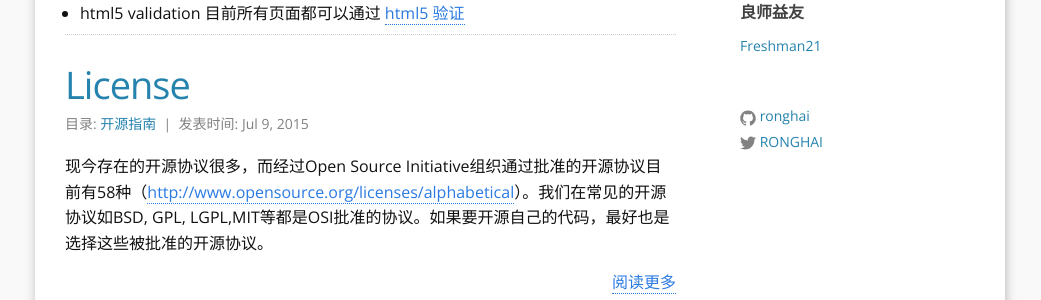
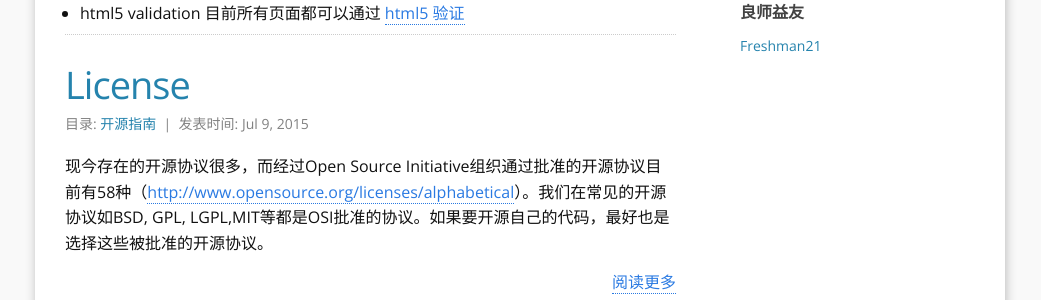
Before and after one commit to RONGHAI/RONGHAI.github.io, a Jekyll site: the page built from index.html, in a window 1280 px wide. Shown: the part 731-1031 px from the top of the page, without its empty margins (120-1161 px from the left). Built offline with Jekyll 4.4.1, drawn with Linux system fonts in a browser that asks for light colours; the list of posts is cut into pages by our own code.

Commit message:
move media links to footer

```diff
--- a/_includes/aboutme.html
+++ b/_includes/aboutme.html
@@ -7,19 +7,18 @@
   -->
   <!-- <span>{{site.aboutme}}</span> <br /> -->
 
-  {% if site.show_contact %}
-
+  {% if  false and site.show_contact %}
+  <!-- no show social media list -->
 
   <ul class="social-media-list">
     {% if site.github_username %}
     <li>
-      <a href="https://github.com/{{ site.github_username }}">
+      <a href="https://github.com/{{ site.github_username }}"  title="Follow @{{ site.github_username }}">
         <span class="icon  icon--github">
           <svg viewBox="0 0 16 16">
             <path fill="#828282" d="M7.999,0.431c-4.285,0-7.76,3.474-7.76,7.761 c0,3.428,2.223,6.337,5.307,7.363c0.388,0.071,0.53-0.168,0.53-0.374c0-0.184-0.007-0.672-0.01-1.32 c-2.159,0.469-2.614-1.04-2.614-1.04c-0.353-0.896-0.862-1.135-0.862-1.135c-0.705-0.481,0.053-0.472,0.053-0.472 c0.779,0.055,1.189,0.8,1.189,0.8c0.692,1.186,1.816,0.843,2.258,0.645c0.071-0.502,0.271-0.843,0.493-1.037 C4.86,11.425,3.049,10.76,3.049,7.786c0-0.847,0.302-1.54,0.799-2.082C3.768,5.507,3.501,4.718,3.924,3.65 c0,0,0.652-0.209,2.134,0.796C6.677,4.273,7.34,4.187,8,4.184c0.659,0.003,1.323,0.089,1.943,0.261 c1.482-1.004,2.132-0.796,2.132-0.796c0.423,1.068,0.157,1.857,0.077,2.054c0.497,0.542,0.798,1.235,0.798,2.082 c0,2.981-1.814,3.637-3.543,3.829c0.279,0.24,0.527,0.713,0.527,1.437c0,1.037-0.01,1.874-0.01,2.129 c0,0.208,0.14,0.449,0.534,0.373c3.081-1.028,5.302-3.935,5.302-7.362C15.76,3.906,12.285,0.431,7.999,0.431z"/>
           </svg>
         </span>
-
         <span class="username">{{ site.github_username }}</span>
       </a>
     </li>
@@ -28,7 +27,7 @@
     {% if site.twitter_username %}
     <li>
       <a href="https://twitter.com/{{ site.twitter_username }}">
-        <span class="icon  icon--twitter">
+        <span class="icon  icon--twitter" title="Follow @{{ site.twitter_username }}">
           <svg viewBox="0 0 16 16">
             <path fill="#828282" d="M15.969,3.058c-0.586,0.26-1.217,0.436-1.878,0.515c0.675-0.405,1.194-1.045,1.438-1.809
             c-0.632,0.375-1.332,0.647-2.076,0.793c-0.596-0.636-1.446-1.033-2.387-1.033c-1.806,0-3.27,1.464-3.27,3.27 c0,0.256,0.029,0.506,0.085,0.745C5.163,5.404,2.753,4.102,1.14,2.124C0.859,2.607,0.698,3.168,0.698,3.767 c0,1.134,0.577,2.135,1.455,2.722C1.616,6.472,1.112,6.325,0.671,6.08c0,0.014,0,0.027,0,0.041c0,1.584,1.127,2.906,2.623,3.206 C3.02,9.402,2.731,9.442,2.433,9.442c-0.211,0-0.416-0.021-0.615-0.059c0.416,1.299,1.624,2.245,3.055,2.271 c-1.119,0.877-2.529,1.4-4.061,1.4c-0.264,0-0.524-0.015-0.78-0.046c1.447,0.928,3.166,1.469,5.013,1.469 c6.015,0,9.304-4.983,9.304-9.304c0-0.142-0.003-0.283-0.009-0.423C14.976,4.29,15.531,3.714,15.969,3.058z"/>
@@ -39,6 +38,23 @@
       </a>
     </li>
     {% endif %}
+
+
+    {% if site.cash_username %}
+    <li>
+      <a href="https://cash.me/${{ site.cash_username }}" title="Donate ${{ site.cash_username }}">
+        <span class="icon  icon--cash">
+          <svg viewBox="0 0 50 50">
+              <path fill="#828282" d="M17.432,0h15.135c5.021,0,7.529,0,10.231,0.854c2.95,1.074,5.273,3.397,6.348,6.347 C50,9.903,50,12.412,50,17.432v15.136c0,5.019,0,7.528-0.854,10.23c-1.074,2.949-3.397,5.273-6.348,6.347 C40.097,50,37.588,50,32.567,50H17.432c-5.02,0-7.529,0-10.231-0.854c-2.95-1.073-5.273-3.397-6.347-6.347 C0,40.097,0,37.587,0,32.568V17.432c0-5.02,0-7.529,0.854-10.231c1.074-2.95,3.397-5.273,6.347-6.347C9.903,0,12.413,0,17.432,0 L17.432,0"></path>
+              <path fill="#FFFFFF" d="M32.305,15.826c-1.377-1.735-3.167-2.873-5.532-3.229v10.718 c4.085,1.193,8.017,2.896,8.017,8.229c0,4.572-2.817,7.988-8.017,8.375v2.164h-1.634l-0.87,0.004v-2.219 c-3.932-0.329-7.195-2.111-9.058-4.915l2.359-1.567c1.78,2.681,4.381,3.784,6.699,4.031l-0.001-11.809 c-3.973-1.072-8.271-2.692-8.271-7.886c0-4.864,3.845-7.543,8.274-7.832V7.92l0,0V7.917h2.5v2.014 c3.227,0.328,5.773,1.858,7.643,4.246L32.305,15.826z M24.269,12.535c-3.062,0.206-5.457,1.93-5.457,5.022 c0,3.133,2.725,4.369,5.457,5.112V12.535z M32.052,31.626c0-3.169-1.741-4.261-5.279-5.357v11.125 C30.192,37.094,32.052,34.917,32.052,31.626z"></path>
+            </svg>
+        </span>
+        <span class="username">${{ site.cash_username }}</span>
+      </a>
+    </li>
+    {% endif %}
+
+
   </ul>
   {% endif %}
 </div>
--- a/_includes/footer.html
+++ b/_includes/footer.html
@@ -1,5 +1,37 @@
 <footer class="site-footer">
   <p>Copyright &copy; <a href="{{ site.baseurl }}/">{{site.title}}</a></p>
+   {% if site.show_contact %}
+      <p>
+      {% if site.github_username %}
+        <a href="https://github.com/{{ site.github_username }}"  title="Follow @{{ site.github_username }}">
+          <span class="icon  icon--github">
+            <svg viewBox="0 0 16 16">
+              <path fill="#828282" d="M7.999,0.431c-4.285,0-7.76,3.474-7.76,7.761 c0,3.428,2.223,6.337,5.307,7.363c0.388,0.071,0.53-0.168,0.53-0.374c0-0.184-0.007-0.672-0.01-1.32 c-2.159,0.469-2.614-1.04-2.614-1.04c-0.353-0.896-0.862-1.135-0.862-1.135c-0.705-0.481,0.053-0.472,0.053-0.472 c0.779,0.055,1.189,0.8,1.189,0.8c0.692,1.186,1.816,0.843,2.258,0.645c0.071-0.502,0.271-0.843,0.493-1.037 C4.86,11.425,3.049,10.76,3.049,7.786c0-0.847,0.302-1.54,0.799-2.082C3.768,5.507,3.501,4.718,3.924,3.65 c0,0,0.652-0.209,2.134,0.796C6.677,4.273,7.34,4.187,8,4.184c0.659,0.003,1.323,0.089,1.943,0.261 c1.482-1.004,2.132-0.796,2.132-0.796c0.423,1.068,0.157,1.857,0.077,2.054c0.497,0.542,0.798,1.235,0.798,2.082 c0,2.981-1.814,3.637-3.543,3.829c0.279,0.24,0.527,0.713,0.527,1.437c0,1.037-0.01,1.874-0.01,2.129 c0,0.208,0.14,0.449,0.534,0.373c3.081-1.028,5.302-3.935,5.302-7.362C15.76,3.906,12.285,0.431,7.999,0.431z"/>
+            </svg>
+          </span>
+        </a>
+      {% endif %}
+      {% if site.twitter_username %}
+        <a href="https://twitter.com/{{ site.twitter_username }}">
+          <span class="icon  icon--twitter" title="Follow @{{ site.twitter_username }}">
+            <svg viewBox="0 0 16 16">
+              <path fill="#828282" d="M15.969,3.058c-0.586,0.26-1.217,0.436-1.878,0.515c0.675-0.405,1.194-1.045,1.438-1.809
+              c-0.632,0.375-1.332,0.647-2.076,0.793c-0.596-0.636-1.446-1.033-2.387-1.033c-1.806,0-3.27,1.464-3.27,3.27 c0,0.256,0.029,0.506,0.085,0.745C5.163,5.404,2.753,4.102,1.14,2.124C0.859,2.607,0.698,3.168,0.698,3.767 c0,1.134,0.577,2.135,1.455,2.722C1.616,6.472,1.112,6.325,0.671,6.08c0,0.014,0,0.027,0,0.041c0,1.584,1.127,2.906,2.623,3.206 C3.02,9.402,2.731,9.442,2.433,9.442c-0.211,0-0.416-0.021-0.615-0.059c0.416,1.299,1.624,2.245,3.055,2.271 c-1.119,0.877-2.529,1.4-4.061,1.4c-0.264,0-0.524-0.015-0.78-0.046c1.447,0.928,3.166,1.469,5.013,1.469 c6.015,0,9.304-4.983,9.304-9.304c0-0.142-0.003-0.283-0.009-0.423C14.976,4.29,15.531,3.714,15.969,3.058z"/>
+            </svg>
+          </span>
+        </a>
+      {% endif %}
+      {% if site.cash_username %}
+        <a href="https://cash.me/${{ site.cash_username }}" title="Donate ${{ site.cash_username }}">
+          <span class="icon  icon--cash">
+            <svg viewBox="0 0 50 50">
+                <path fill="#828282" d="M17.432,0h15.135c5.021,0,7.529,0,10.231,0.854c2.95,1.074,5.273,3.397,6.348,6.347 C50,9.903,50,12.412,50,17.432v15.136c0,5.019,0,7.528-0.854,10.23c-1.074,2.949-3.397,5.273-6.348,6.347 C40.097,50,37.588,50,32.567,50H17.432c-5.02,0-7.529,0-10.231-0.854c-2.95-1.073-5.273-3.397-6.347-6.347 C0,40.097,0,37.587,0,32.568V17.432c0-5.02,0-7.529,0.854-10.231c1.074-2.95,3.397-5.273,6.347-6.347C9.903,0,12.413,0,17.432,0 L17.432,0"></path>
+                <path fill="#FFFFFF" d="M32.305,15.826c-1.377-1.735-3.167-2.873-5.532-3.229v10.718 c4.085,1.193,8.017,2.896,8.017,8.229c0,4.572-2.817,7.988-8.017,8.375v2.164h-1.634l-0.87,0.004v-2.219 c-3.932-0.329-7.195-2.111-9.058-4.915l2.359-1.567c1.78,2.681,4.381,3.784,6.699,4.031l-0.001-11.809 c-3.973-1.072-8.271-2.692-8.271-7.886c0-4.864,3.845-7.543,8.274-7.832V7.92l0,0V7.917h2.5v2.014 c3.227,0.328,5.773,1.858,7.643,4.246L32.305,15.826z M24.269,12.535c-3.062,0.206-5.457,1.93-5.457,5.022 c0,3.133,2.725,4.369,5.457,5.112V12.535z M32.052,31.626c0-3.169-1.741-4.261-5.279-5.357v11.125 C30.192,37.094,32.052,34.917,32.052,31.626z"></path>
+              </svg>
+          </span>
+      {% endif %}
+      </p>
+  {% endif %}
   <p>Powered by <a href="https://github.com/jekyll/jekyll">Jekyll</a>
   on
   {% if site.github_username %}
--- a/_sass/_base.scss
+++ b/_sass/_base.scss
@@ -261,12 +261,12 @@
 
   > svg {
     display: inline-block;
-    width: 16px;
-    height: 16px;
+    width: 25px;
+    height: 25px;
     vertical-align: middle;
 
     path {
-      fill: $grey-color;
+      /*fill: $grey-color;*/
     }
   }
 }
```
